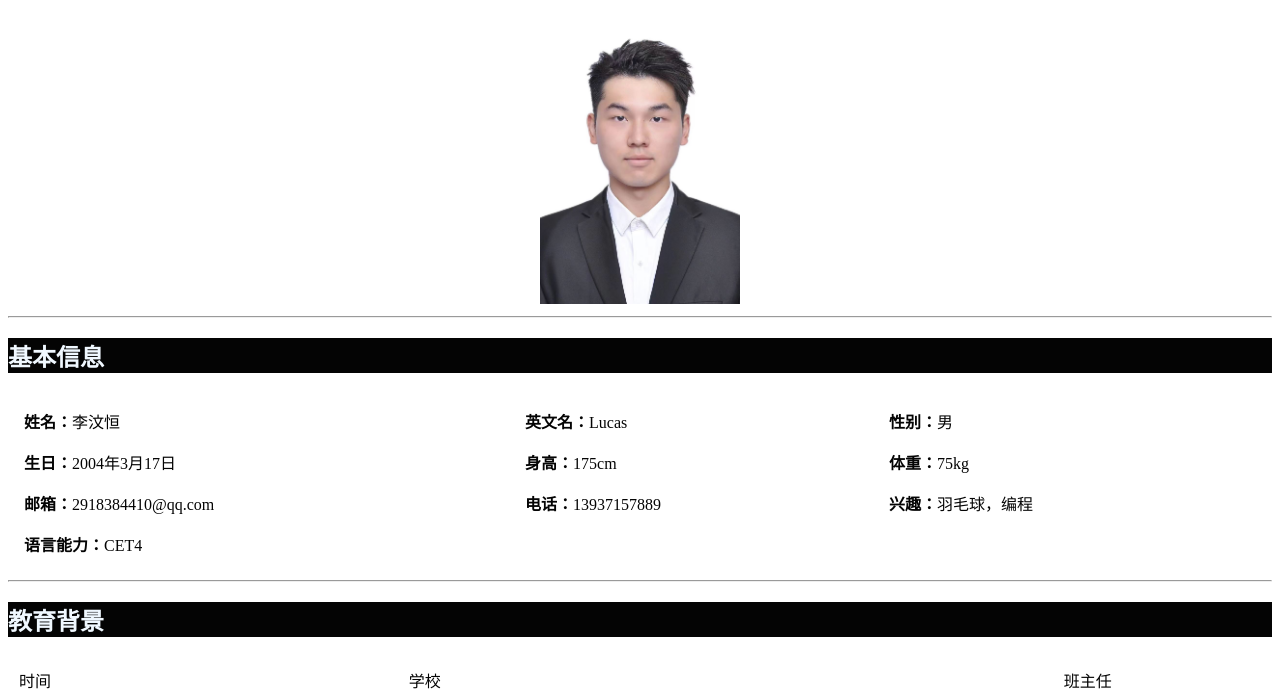
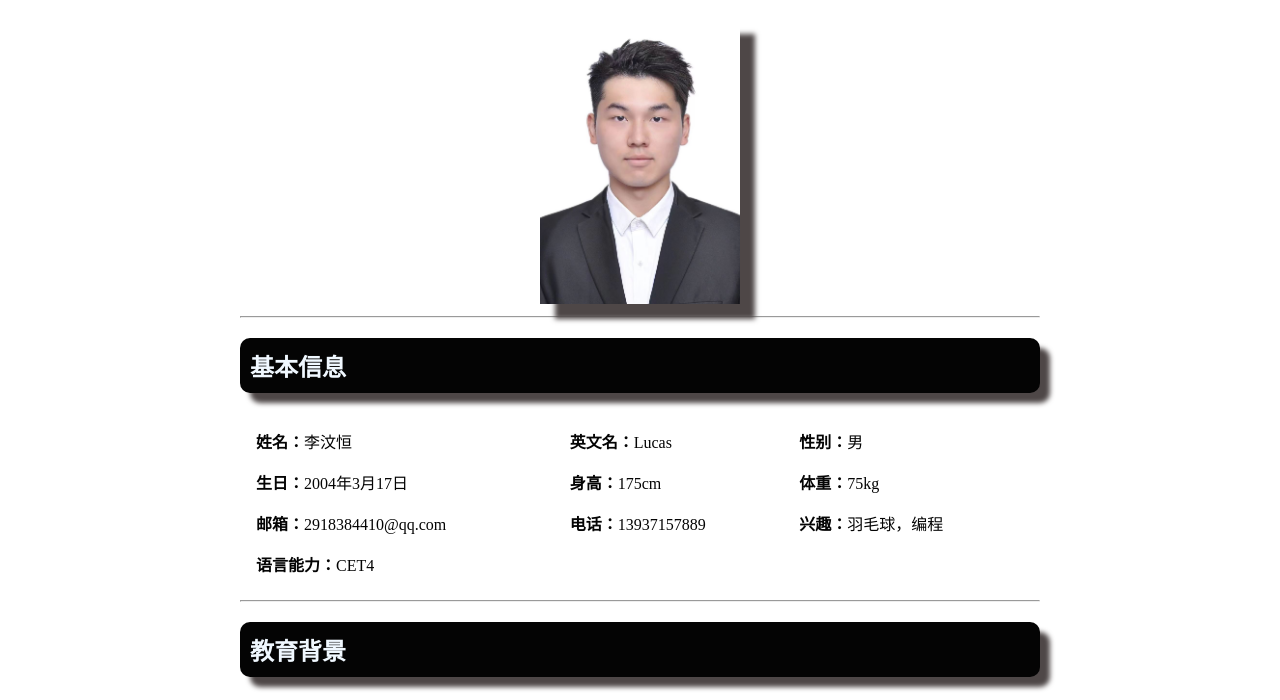
Before and after one commit to Lucas2918384410/Lucas2918384410.github.io, a plain HTML site: page index.html in a window 1280 px wide. Shown: the part 70-770 px from the top of the page. Drawn offline with Linux system fonts and the light colour scheme.

Commit message:
Update index.html

```diff
--- a/index.html
+++ b/index.html
@@ -6,15 +6,28 @@
     <style>
         h1{color: black; font-family:Georgia, 'Times New Roman', Times, serif}
         h2{background-color: rgb(4, 4, 4);}
-        h2{color: aliceblue;}
+        h2{
+            color: aliceblue;
+            padding: 10px;
+            border-radius: 10px;
+            box-shadow: 10px 10px 5px #4e4747;
+        }
         .basic_information{color: rgb(4, 4, 4);}
         .educational_background{color:rgb(4, 4, 4);}
         .login{color: black;}
         h2 + ul{color: black;}
         a:hover{background: #32f4e4;}
+        .container{
+            width: 800px;
+            margin: 0 auto;
+        }
+        h1 + img{
+            box-shadow: 15px 15px 5px #4e4747;
+        }
     </style>
 </head>
 <body>
+    <div class="container">
 <center>
 <h1 id="">李汶恒</h1>
 <img src="图片.jpg" alt="" width="200px">
@@ -85,6 +98,6 @@
 <center>
 <a href="form.html" class="login">注册界面</a>
 </center>
-
+</div>
 </body>
 </html>
```
